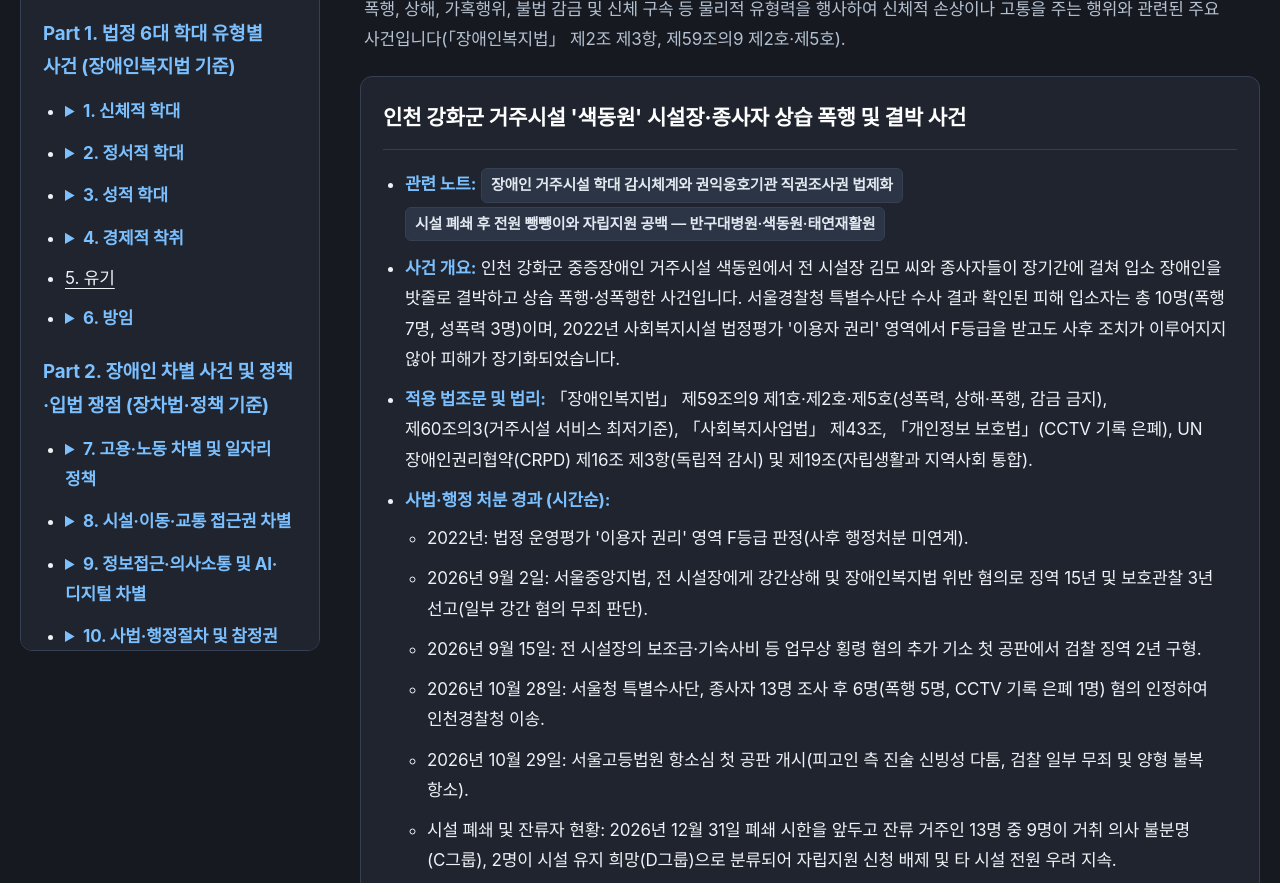
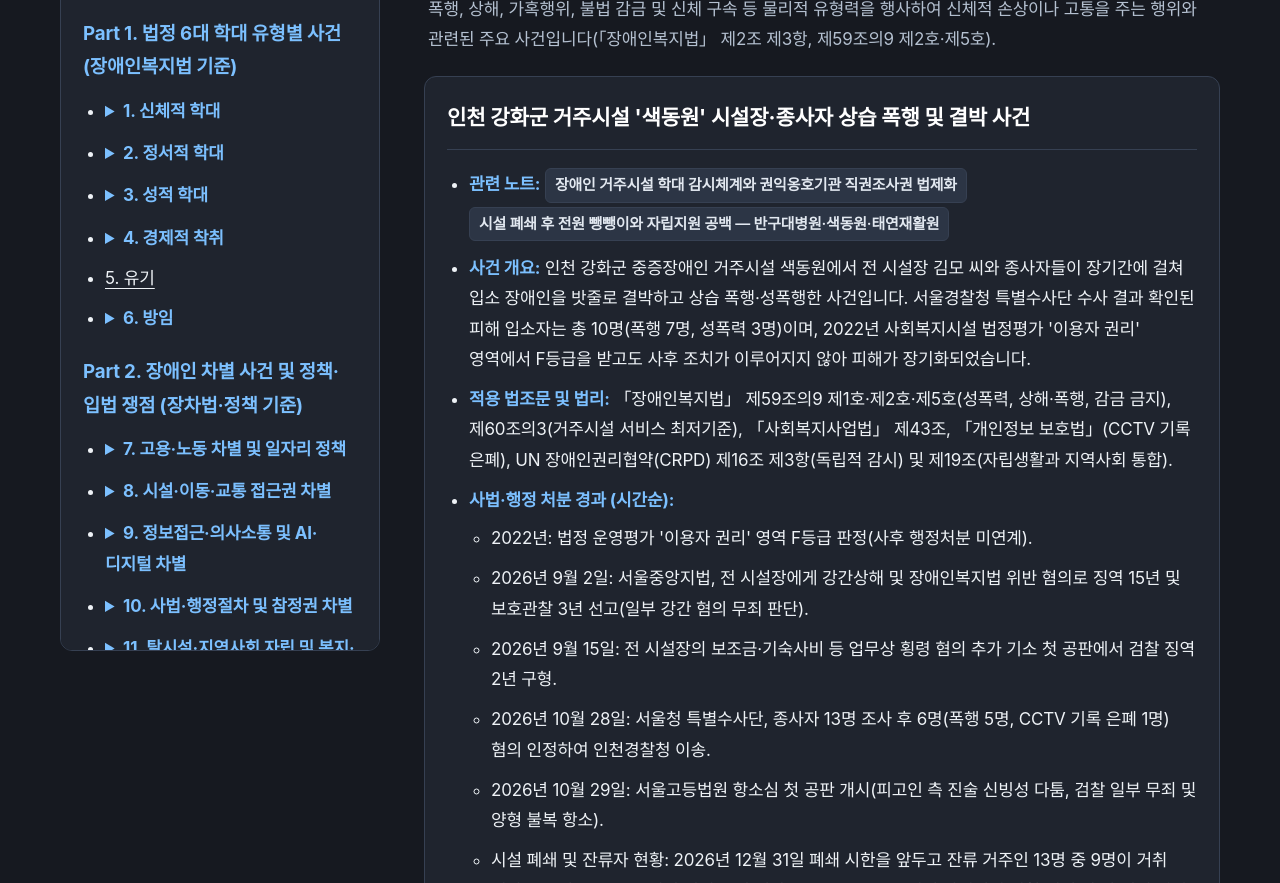
Before and after one commit to Gihub1567/disabilitynewswiki, a plain HTML site: page index.html in a window 1280 px wide. Shown: the part 581-1464 px from the top of the page. Drawn offline with Linux system fonts and the light colour scheme; a web font is replaced by a local one.

Commit message:
넓은 화면 폭 조정: 컨테이너를 넓히고 본문은 1320px로 묶어 좌우 여백을 줄임

```diff
--- a/index.html
+++ b/index.html
@@ -371,13 +371,18 @@
        좁은 화면과 글자 확대 상태에서는 지금처럼 위쪽 목차를 그대로 쓴다. */
     @media (min-width: 1180px) {
       #top.container {
-        max-width: 1320px;
+        max-width: min(1760px, 95vw);
+        padding-left: 28px;
+        padding-right: 28px;
       }
 
+      /* 본문은 1320px까지만 넓히고 남는 폭은 좌우 여백으로 돌린다.
+         한 줄이 너무 길어지면 시선이 좌우로 크게 움직여 읽기 어려워진다(측정: 1920px 화면에서 86자 vs 75자). */
       #main-content {
         display: grid;
-        grid-template-columns: 300px minmax(0, 1fr);
-        column-gap: 40px;
+        grid-template-columns: 320px minmax(0, 1320px);
+        column-gap: 44px;
+        justify-content: center;
       }
 
       #main-content > nav.toc {
```
